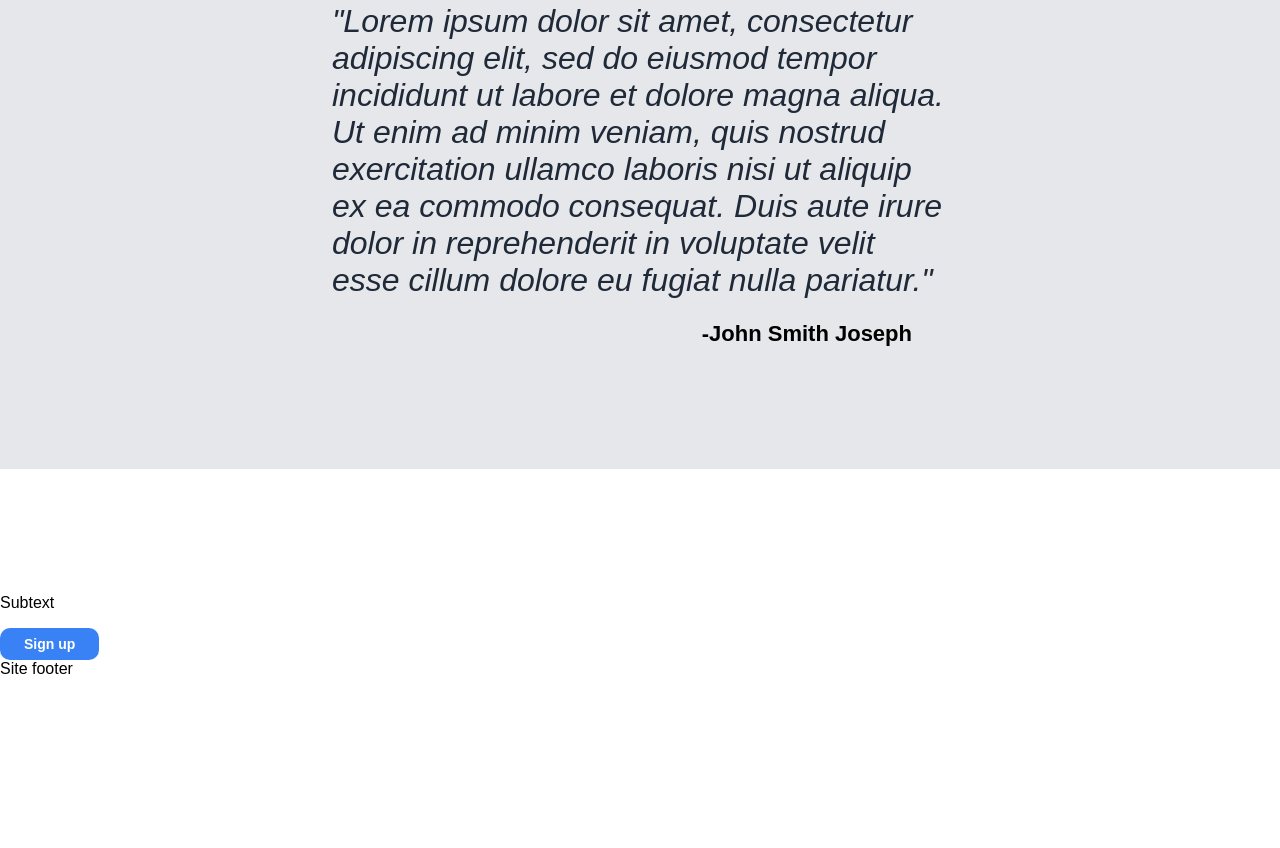
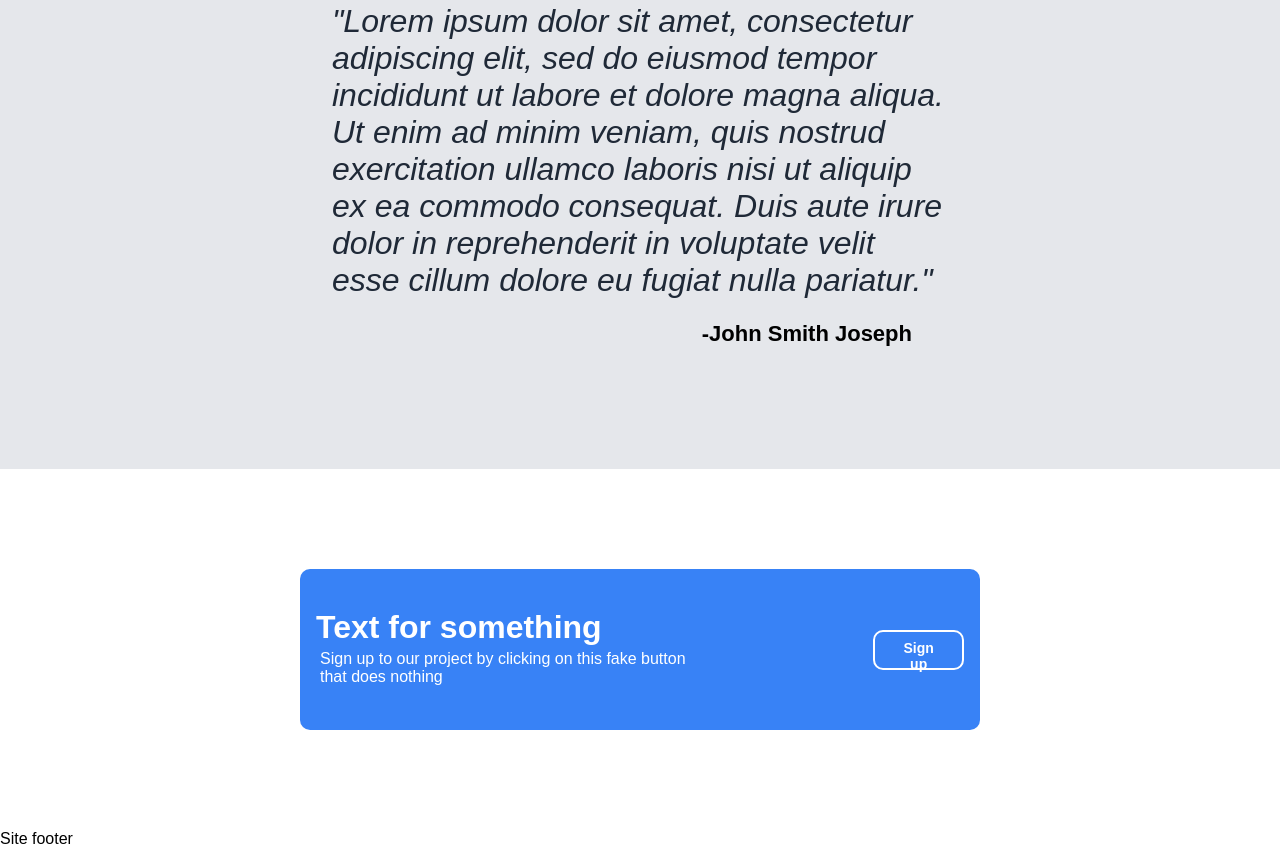
Before and after one commit to FernandoFlach/odin-landing-page, a plain HTML site: page index.html in a window 1280 px wide. Shown: the part 1216-2064 px from the top of the page. Before the commit the page ends 1894 px from the top, so only its background shows below. Drawn offline with Linux system fonts and the light colour scheme.

```diff
--- a/index.html
+++ b/index.html
@@ -57,8 +57,10 @@
         </div>
     </div>
     <div class="call-to-action">
-        <h1>Text for something</h1>
-        <p>Subtext</p>
+        <div class="cta-text">
+            <h1>Text for something</h1>
+            <p>Sign up to our project by clicking on this fake button that does nothing</p>
+        </div>
         <button>Sign up</button>
     </div>
     <div class="footer">
--- a/styles.css
+++ b/styles.css
@@ -114,3 +114,24 @@
     font-size: 22px;
     font-weight: bold;
 }
+.call-to-action {
+    margin: 100px 300px;
+    padding: 40px 16px;
+    background-color: #3882F6;
+    display: flex;
+    justify-content: center;
+    align-items: center;
+    gap: 180px;
+    border-radius: 10px;
+    color: white;
+    width: auto;
+}
+
+.call-to-action button {
+    border: 2px solid;
+    border-color: white;
+    height: 40px;
+}
+.call-to-action p {
+    margin: 4px;
+}
```
